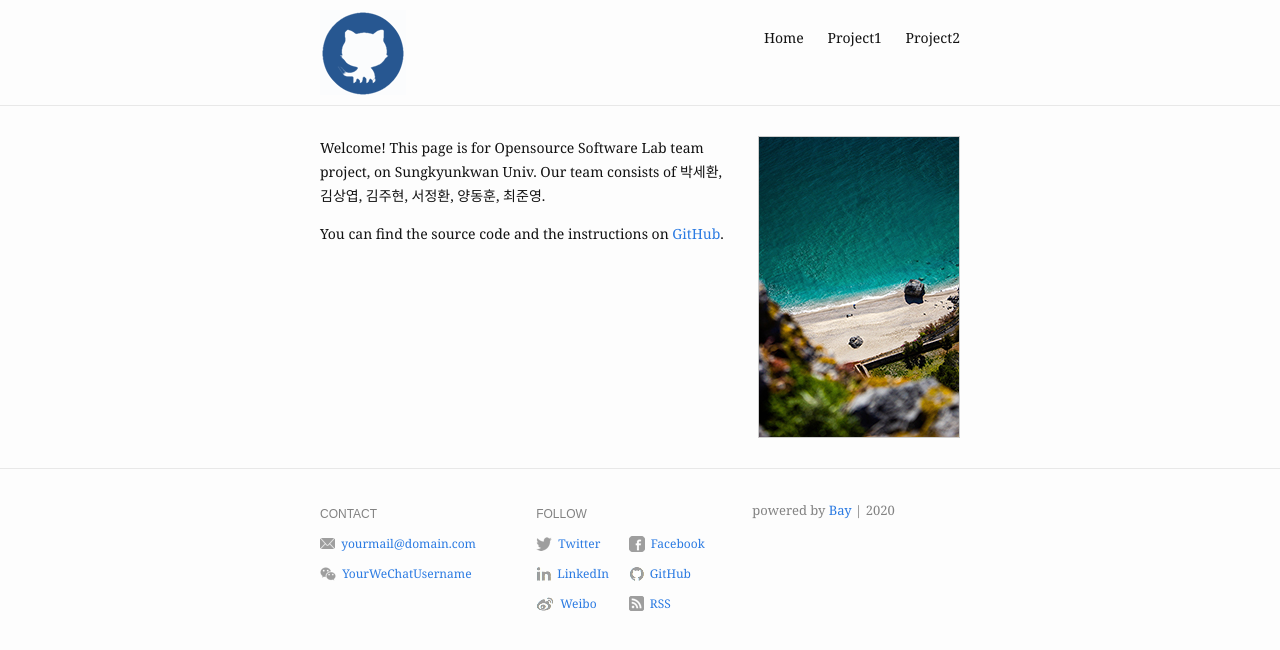
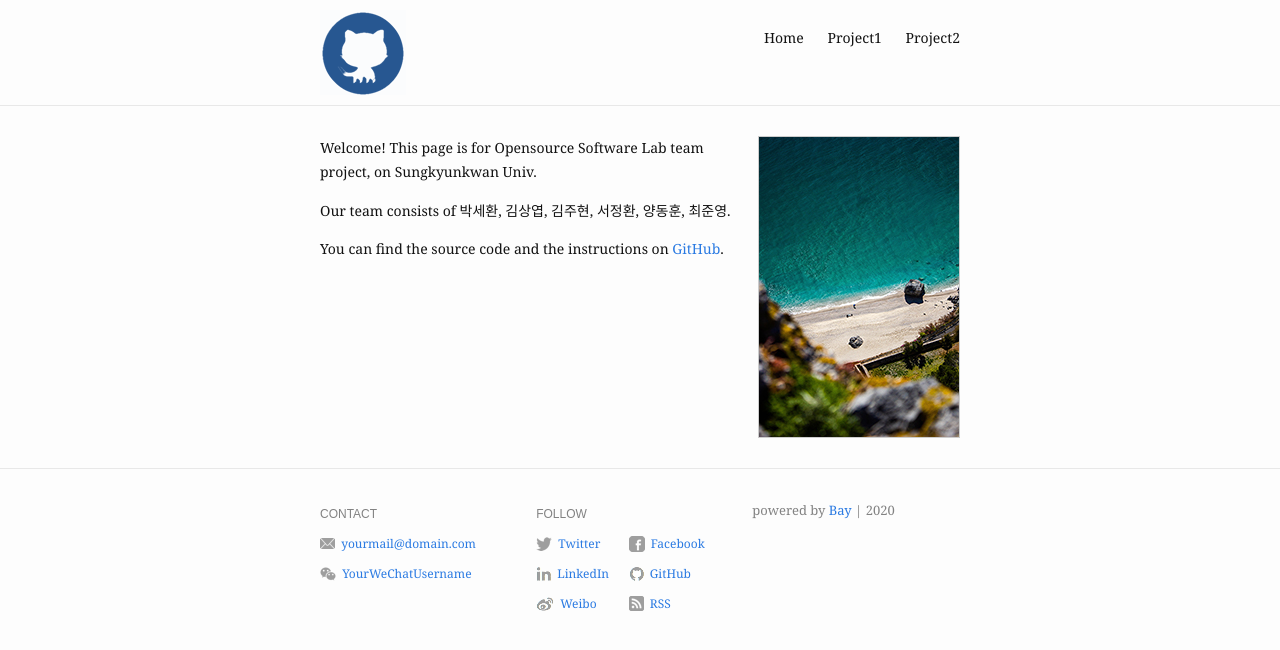
Before and after one commit to 20-2-SKKU-OSS/2020-2-OSS-4, a Jekyll site: the page built from index.md, in a window 1280 px wide. Shown: the top 650 px of the page. Built offline with Jekyll 4.4.1, drawn with Linux system fonts in a browser that asks for light colours.

Commit message:
Update index.md

```diff
--- a/index.md
+++ b/index.md
@@ -6,7 +6,9 @@ profile_picture:
 ---
 
 <p>
-  Welcome! This page is for Opensource Software Lab team project, on Sungkyunkwan Univ. Our team consists of 박세환, 김상엽, 김주현, 서정환, 양동훈, 최준영.
+  Welcome! This page is for Opensource Software Lab team project, on Sungkyunkwan Univ.
+<p>
+  Our team consists of 박세환, 김상엽, 김주현, 서정환, 양동훈, 최준영.
 </p>
 
 <p>
```
